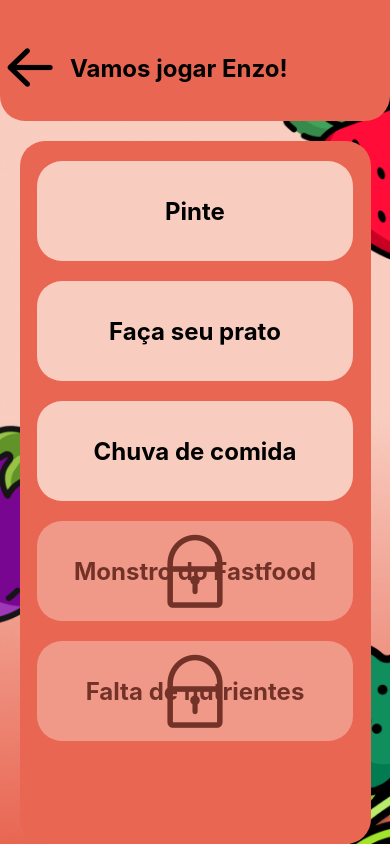
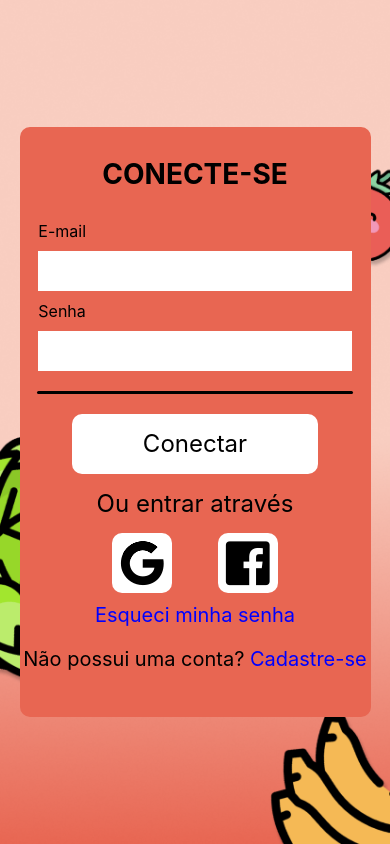
Before and after one commit to dayvsonspacca/supernutri-app, a React Native app: screen / in a window 390 px wide. Built offline with nearby package versions, Linux system fonts and the light colour scheme.

Commit message:
Adicionada Navegação

```diff
--- a/App.tsx
+++ b/App.tsx
@@ -1,3 +1,6 @@
+import { NavigationContainer } from '@react-navigation/native';
+import { createNativeStackNavigator } from '@react-navigation/native-stack';
+
 import Login from "./src/screens/Login";
 import Register from "./src/screens/Register";
 import ForgotPassword from "./src/screens/ForgotPassword";
@@ -7,8 +10,21 @@ import Jogos from "./src/screens/Jogos";
 import AreaCriancas from "./src/screens/AreaCriancas";
 import Nutrinhos from "./src/screens/Nutrinhos";
 
+const Stack = createNativeStackNavigator();
+
 export default function App() {
   return (
-    <Jogos></Jogos>
+    <NavigationContainer>
+      <Stack.Navigator>
+        <Stack.Screen name="Login"            options={{ headerShown: false }} component={Login} />
+        <Stack.Screen name="Register"         options={{ headerShown: false }} component={Register} />
+        <Stack.Screen name="ForgotPassword"   options={{ headerShown: false }} component={ForgotPassword} />
+        <Stack.Screen name="AreaResponsavel"  options={{ headerShown: false }} component={AreaResponsavel} />
+        <Stack.Screen name="CadastroPequeno"  options={{ headerShown: false }} component={CadastroPequeno} />
+        <Stack.Screen name="Jogos"            options={{ headerShown: false }} component={Jogos} />
+        <Stack.Screen name="AreaCriancas"     options={{ headerShown: false }} component={AreaCriancas} />
+        <Stack.Screen name="Nutrinhos"        options={{ headerShown: false }} component={Nutrinhos} />
+      </Stack.Navigator>
+    </NavigationContainer>
   );
 }
--- a/package.json
+++ b/package.json
@@ -9,15 +9,20 @@
     "web": "expo start --web"
   },
   "dependencies": {
+    "@react-navigation/native": "^6.1.6",
+    "@react-navigation/native-stack": "^6.9.12",
     "expo": "~48.0.10",
     "expo-status-bar": "~1.4.4",
     "react": "18.2.0",
     "react-native": "0.71.7",
+    "react-native-safe-area-context": "4.5.0",
+    "react-native-screens": "~3.20.0",
     "react-native-vector-icons": "^9.2.0"
   },
   "devDependencies": {
     "@babel/core": "^7.20.0",
     "@types/react": "~18.0.14",
+    "@types/react-navigation": "^3.4.0",
     "typescript": "^4.9.4"
   },
   "private": true
--- a/src/components/Crianca.tsx
+++ b/src/components/Crianca.tsx
@@ -15,7 +15,7 @@ export default function Crianca ( props:CriancaProps ){
                 </View>
                 <View style={crianca.optContainer}>
                     <TouchableOpacity style={crianca.opt}><Image source={require('../assets/images/indicadores.png')}/></TouchableOpacity>
-                    <TouchableOpacity style={crianca.opt}><Image source={require('../assets/images/joystick.png')}/></TouchableOpacity>
+                    <TouchableOpacity onPress={() => props.navigation.navigate('AreaCriancas')} style={crianca.opt}><Image source={require('../assets/images/joystick.png')}/></TouchableOpacity>
                 </View>
             </View>
         </View>
--- a/src/screens/AreaCriancas.tsx
+++ b/src/screens/AreaCriancas.tsx
@@ -7,7 +7,7 @@ import global from '../styles/global';
 import theme from '../styles/theme';
 import crianca from '../styles/crianca';
 
-export default function AreaCriancas() {
+export default function AreaCriancas({ navigation }) {
     return(
         <ImageBackground source={ require('../assets/images/area-criancas-bg.png') } resizeMode='cover' style={{ flex:1, width:'100%', height: '100%' }}>
             <Header title='Olá Enzo, me chamo Tomatelo vamos nos divertir?!'>
@@ -16,19 +16,19 @@ export default function AreaCriancas() {
             <Container>
                 <View style={[global.content, { alignItems: 'center', height: '90%' }]}>
 
-                    <TouchableOpacity style={ crianca.btn }>
+                    <TouchableOpacity style={ crianca.btn } onPress={() => navigation.navigate('Jogos')}>
                         <Text style={{fontSize: theme.font.md, fontWeight: 'bold'}}>JOGOS</Text>
                     </TouchableOpacity>
 
-                    <TouchableOpacity style={ crianca.btn }>
+                    <TouchableOpacity style={ crianca.btn } onPress={() => navigation.navigate('Customizar')}>
                         <Text style={{fontSize: theme.font.md, fontWeight: 'bold'}}>CUSTOMIZAR</Text>
                     </TouchableOpacity>
 
-                    <TouchableOpacity style={ crianca.btn }>
+                    <TouchableOpacity style={ crianca.btn } onPress={() => navigation.navigate('Quiz')}>
                         <Text style={{fontSize: theme.font.md, fontWeight: 'bold'}}>QUIZ</Text>
                     </TouchableOpacity>
 
-                    <TouchableOpacity style={ crianca.btn }>
+                    <TouchableOpacity style={ crianca.btn } onPress={() => navigation.navigate('Nutrinhos')}>
                         <Text style={{fontSize: theme.font.md, fontWeight: 'bold'}}>NUTRINHOS</Text>
                     </TouchableOpacity>
 
--- a/src/screens/AreaResponsavel.tsx
+++ b/src/screens/AreaResponsavel.tsx
@@ -10,7 +10,7 @@ import crianca from '../styles/crianca';
 import global from '../styles/global';
 import theme from '../styles/theme';
 
-export default function AreaResponsavel() {
+export default function AreaResponsavel({navigation}) {
 
     const criancas = [{ id: 1, nome: 'Enzo Valentino', img: '../assets/images/enzo.png'}, { id: 2, nome: 'Maria Sofia', img: '../assets/images/maria.png'}];
 
@@ -20,9 +20,9 @@ export default function AreaResponsavel() {
             <Container>
                 <View style={[global.content, { height: '90%', alignItems: 'center' }]}>
                     {criancas.map((crianca) => (
-                        <Crianca key={crianca.id} nome={crianca.nome} img={crianca.img}/>
+                        <Crianca navigation={navigation} key={crianca.id} nome={crianca.nome} img={crianca.img}/>
                     ))}
-                    <TouchableOpacity style={crianca.container}>
+                    <TouchableOpacity style={crianca.container} onPress={() => navigation.navigate('CadastroPequeno')}>
                         <View style={crianca.plusContainer}>
                             <View style={{borderRadius: 50, backgroundColor: theme.colors.primary}}>
                                 <Icon name="plus" size={80} color={theme.colors.secondary} />
--- a/src/screens/CadastroPequeno.tsx
+++ b/src/screens/CadastroPequeno.tsx
@@ -9,11 +9,11 @@ import global from '../styles/global';
 import theme from '../styles/theme';
 import form from '../styles/form';
 
-export default function CadastroPequeno() {
+export default function CadastroPequeno({ navigation }) {
     return(
         <ImageBackground source={ require('../assets/images/criar-perfis-bg.png') } resizeMode='cover' style={{ flex:1, width:'100%', height: '100%' }}>
             <Header title='CADASTRE SEU PEQUENO'>
-                <TouchableOpacity style={{marginBottom: 20}}>
+                <TouchableOpacity style={{marginBottom: 20}} onPress={() => navigation.navigate('AreaResponsavel')}>
                     <Icon name="arrowleft"  size={60} color='black' />
                 </TouchableOpacity>
             </Header>
--- a/src/screens/ForgotPassword.tsx
+++ b/src/screens/ForgotPassword.tsx
@@ -7,7 +7,7 @@ import theme from "../styles/theme";
 import form from "../styles/form";
 import global from "../styles/global";
 
-export default function ForgotPassword() {
+export default function ForgotPassword({ navigation }) {
   return (
     <ImageBackground source={ require('../assets/images/forgot-password-bg.png') } resizeMode='cover' style={{ flex:1, width:'100%', height: '100%' }}>
       <Container>
@@ -28,7 +28,7 @@ export default function ForgotPassword() {
             <Text style={{ fontSize: theme.font.md }}>Continuar</Text>
           </TouchableOpacity>
 
-          <TouchableOpacity><Text style={[form.link, { marginTop: 10}]}>Cancelar</Text></TouchableOpacity>
+          <TouchableOpacity onPress={() => navigation.navigate('Login')}><Text style={[form.link, { marginTop: 10}]}>Cancelar</Text></TouchableOpacity>
 
         </Form>
       </Container>
--- a/src/screens/Jogos.tsx
+++ b/src/screens/Jogos.tsx
@@ -7,7 +7,7 @@ import Jogo from "../components/Jogo";
 
 import jogos from "../styles/jogos";
 
-export default function Jogos() {
+export default function Jogos({ navigation }) {
 
     const jogosArr: Array<JogoProps> = [
         { nome: 'Pinte', bloqueado: false},
@@ -20,7 +20,7 @@ export default function Jogos() {
     return (
         <ImageBackground source={ require('../assets/images/jogos-bg.png') } resizeMode='cover' style={{ flex:1, width:'100%', height: '100%' }}>
             <Header title='Vamos jogar Enzo!'>
-                <TouchableOpacity style={{marginBottom: 20, marginRight: 10}}>
+                <TouchableOpacity style={{marginBottom: 20, marginRight: 10}} onPress={() => navigation.navigate('AreaCriancas')}>
                     <Icon name="arrowleft"  size={60} color='black' />
                 </TouchableOpacity>
             </Header>
--- a/src/screens/Login.tsx
+++ b/src/screens/Login.tsx
@@ -1,5 +1,6 @@
 import { TextInput } from "react-native";
 import { View, Text, TouchableOpacity, ImageBackground } from "react-native";
+import { NavigationProp } from '@react-navigation/native';
 import Icon from 'react-native-vector-icons/AntDesign';
 
 import Container from "../components/Container";
@@ -9,7 +10,7 @@ import theme from "../styles/theme";
 import form from "../styles/form";
 import global from "../styles/global";
 
-export default function Login() {
+export default function Login({navigation}) {
   return (
     <ImageBackground source={ require('../assets/images/login-bg.png') } resizeMode='cover' style={{ flex:1, width:'100%', height: '100%' }}>
       <Container>
@@ -26,7 +27,7 @@ export default function Login() {
 
         <View style={global.line}></View>
 
-        <TouchableOpacity style={global.btn}>
+        <TouchableOpacity style={global.btn} onPress={() => navigation.navigate('AreaResponsavel')}>
           <Text style={{ fontSize: theme.font.md }}>Conectar</Text>
         </TouchableOpacity>
         <Text style={{ fontSize: theme.font.md, marginVertical: 5 }}>Ou entrar através</Text>
@@ -36,9 +37,9 @@ export default function Login() {
           <TouchableOpacity style={form.method}><Icon name="facebook-square" size={50} color='black' /></TouchableOpacity>
         </View>
 
-        <TouchableOpacity><Text style={form.link}>Esqueci minha senha</Text></TouchableOpacity>
+        <TouchableOpacity onPress={() => navigation.navigate('ForgotPassword')}><Text style={form.link}>Esqueci minha senha</Text></TouchableOpacity>
 
-        <Text style={{ fontSize: theme.font.smd, marginTop: 20}}>Não possui uma conta? <TouchableOpacity><Text style={form.link}>Cadastre-se</Text></TouchableOpacity></Text>
+        <Text style={{ fontSize: theme.font.smd, marginTop: 20}}>Não possui uma conta? <TouchableOpacity onPress={() => navigation.navigate('Register')}><Text style={form.link}>Cadastre-se</Text></TouchableOpacity></Text>
         </Form>
       </Container>
     </ImageBackground>
--- a/src/screens/Nutrinhos.tsx
+++ b/src/screens/Nutrinhos.tsx
@@ -8,7 +8,7 @@ import Header from '../components/Header';
 import global from '../styles/global';
 import theme from '../styles/theme';
 
-export default function Nutrinhos() {
+export default function Nutrinhos({ navigation }) {
 
     const nutrinhos: Array<NutrinhoProps> = [
         {
@@ -21,7 +21,7 @@ export default function Nutrinhos() {
     return(
         <ImageBackground source={ require('../assets/images/nutrinhos-bg.png') } resizeMode='cover' style={{ flex:1, width:'100%', height: '100%' }}>
             <Header title='Conheça os Nutrinhos seus amiguinhos'>
-                <TouchableOpacity style={{marginBottom: 20}}>
+                <TouchableOpacity style={{marginBottom: 20}} onPress={() => navigation.navigate('AreaCriancas')}>
                     <Icon name="arrowleft"  size={60} color='black' />
                 </TouchableOpacity>
             </Header>
--- a/src/screens/Register.tsx
+++ b/src/screens/Register.tsx
@@ -8,7 +8,7 @@ import global from "../styles/global";
 import theme from "../styles/theme";
 import form from "../styles/form";
 
-export default function Register() {
+export default function Register({ navigation }) {
   return (
     <ImageBackground source={ require('../assets/images/register-bg.png') } resizeMode='cover' style={{ flex:1, width:'100%', height: '100%' }}>
       <Container>
@@ -35,7 +35,7 @@ export default function Register() {
             <Text style={{ fontSize: theme.font.md }}>Cadastrar</Text>
           </TouchableOpacity>
 
-          <Text style={{ fontSize: theme.font.smd, marginTop: 20}}>Já possui uma conta? <TouchableOpacity><Text style={form.link}>Conecte-se</Text></TouchableOpacity></Text>
+          <Text style={{ fontSize: theme.font.smd, marginTop: 20}}>Já possui uma conta? <TouchableOpacity onPress={() => navigation.navigate('Login')}><Text style={form.link}>Conecte-se</Text></TouchableOpacity></Text>
 
         </Form>
       </Container>
--- a/src/types/types.ts
+++ b/src/types/types.ts
@@ -11,7 +11,8 @@ interface HeaderProps {
 
 interface CriancaProps {
     nome: String,
-    img: String
+    img: String,
+    navigation: any
 }
 
 interface JogoProps {
```
Also changed, not shown: 1 other file (tests, documents, lock files or other folders).
